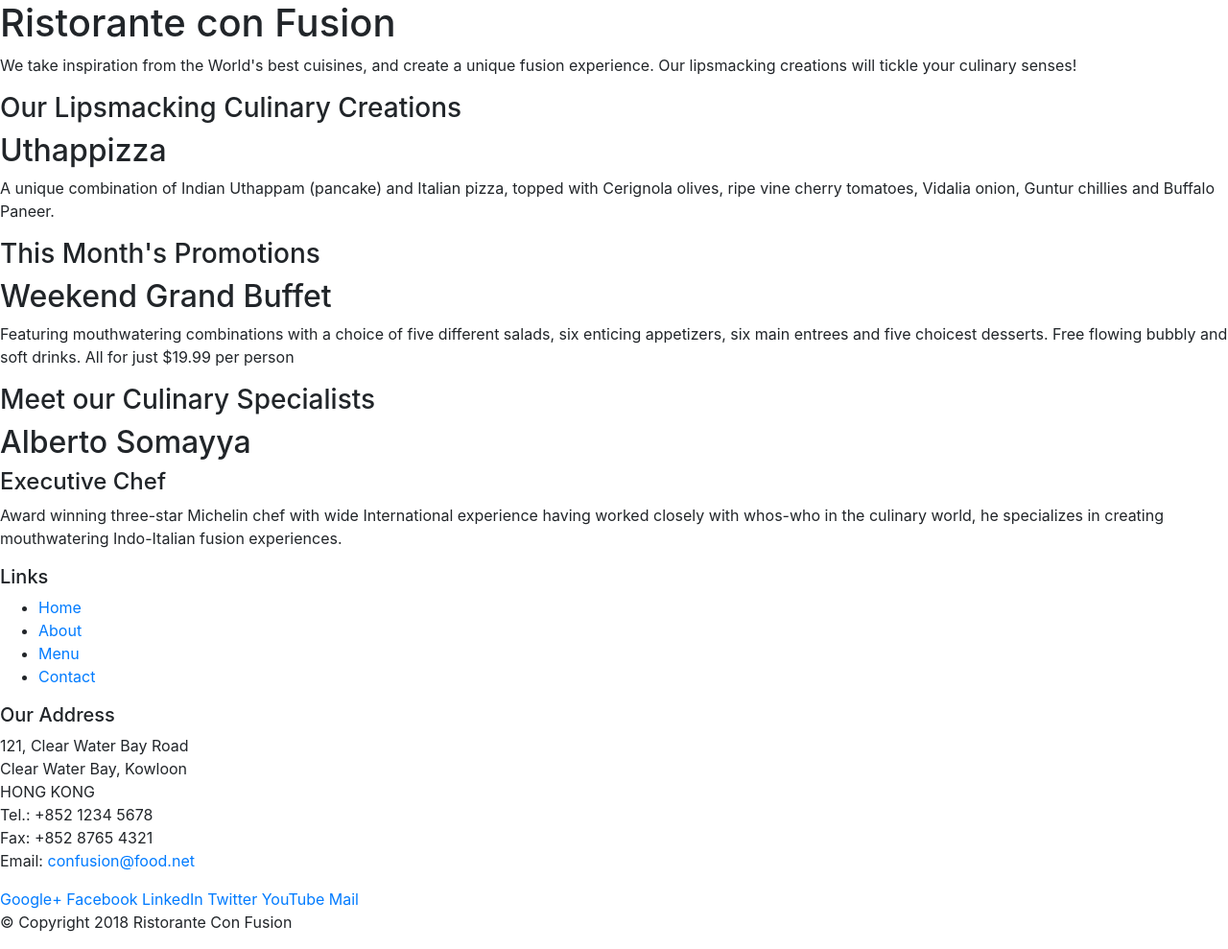
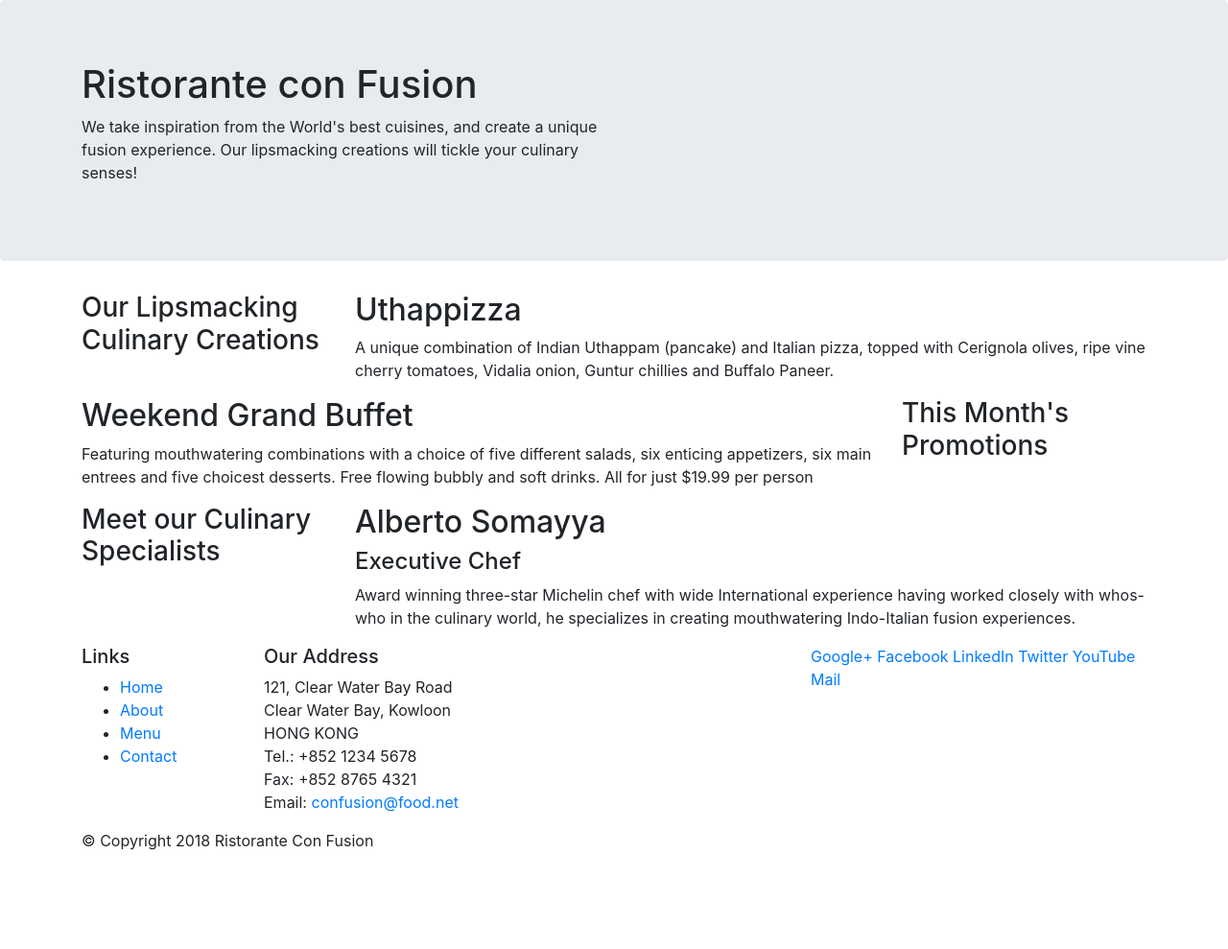
Before and after one commit to abidalikp/bootstrap4, a website: page index.html in a window 1280 px wide. Shown: the whole page at 96% size. After the commit the page ends 904 px from the top, so only its background shows below. Drawn offline with nearby package versions, Linux system fonts and the light colour scheme.

Commit message:
Bootstrap Grid Part 1

```diff
--- a/index.html
+++ b/index.html
@@ -16,46 +16,46 @@
 
 <body>
 
-    <header>
-        <div>
-            <div>
-                <div>
+    <header class="jumbotron">
+        <div class="container">
+            <div class="row">
+                <div class="col-12 col-sm-6">
                     <h1>Ristorante con Fusion</h1>
                     <p>We take inspiration from the World's best cuisines, and create a unique fusion experience. Our lipsmacking creations will tickle your culinary senses!</p>
                 </div>
-                <div>
+                <div class="col-12 col-sm">
                 </div>
             </div>
         </div>
     </header>
 
-    <div>
-        <div>
-            <div>
+    <div class="container">
+        <div class="row">
+            <div class="col-12 col-sm-4 col-md-3">
                 <h3>Our Lipsmacking Culinary Creations</h3>
             </div>
-            <div>
+            <div class="col col-sm col-md">
                 <h2>Uthappizza</h2>
                 <p>A unique combination of Indian Uthappam (pancake) and Italian pizza, topped with Cerignola olives, ripe vine cherry tomatoes, Vidalia onion, Guntur chillies and Buffalo Paneer.</p>
             </div>
         </div>
 
 
-        <div>
-            <div>
+        <div class="row">
+            <div class="col-12 col-sm-4 order-sm-last col-md-3">
                 <h3>This Month's Promotions</h3>
             </div>
-            <div>
+            <div class="col col-sm order-sm-first col-md">
                 <h2>Weekend Grand Buffet</h2>
                 <p>Featuring mouthwatering combinations with a choice of five different salads, six enticing appetizers, six main entrees and five choicest desserts. Free flowing bubbly and soft drinks. All for just $19.99 per person </p>
             </div>
         </div>
 
-        <div>
-            <div>
+        <div class="row">
+            <div class="col-12 col-sm-4 col-md-3">
                 <h3>Meet our Culinary Specialists</h3>
             </div>
-            <div>
+            <div class="col col-sm col-md">
                 <h2>Alberto Somayya</h2>
                 <h4>Executive Chef</h4>
                 <p>Award winning three-star Michelin chef with wide International experience having worked closely with whos-who in the culinary world, he specializes in creating mouthwatering Indo-Italian fusion experiences. </p>
@@ -64,9 +64,9 @@
     </div>
 
     <footer>
-        <div>
-            <div>
-                <div>
+        <div class="container">
+            <div class="row">
+                <div class="col-4 col-sm-2">
                     <h5>Links</h5>
                     <ul>
                         <li><a href="#">Home</a></li>
@@ -75,7 +75,7 @@
                         <li><a href="#">Contact</a></li>
                     </ul>
                 </div>
-                <div>
+                <div class="col-7 col-sm-5">
                     <h5>Our Address</h5>
                     <address>
 		              121, Clear Water Bay Road<br>
@@ -86,7 +86,7 @@
 		              Email: <a href="mailto:confusion@food.net">confusion@food.net</a>
 		           </address>
                 </div>
-                <div>
+                <div class="col-12 col-sm-4 offset-1">
                     <div>
                         <a href="http://google.com/+">Google+</a>
                         <a href="http://www.facebook.com/profile.php?id=">Facebook</a>
@@ -97,8 +97,8 @@
                     </div>
                 </div>
             </div>
-            <div>
-                <div>
+            <div class="row">
+                <div class="col-auto">
                     <p>© Copyright 2018 Ristorante Con Fusion</p>
                 </div>
             </div>
```
